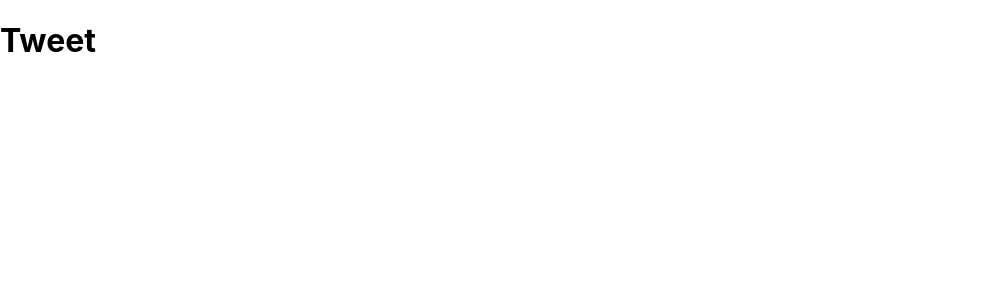
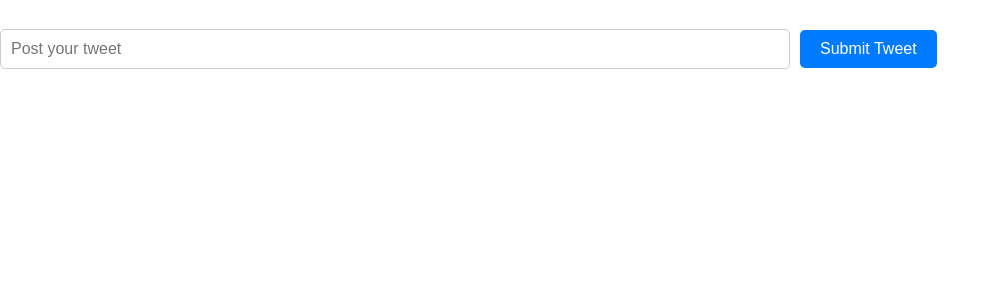
Before and after one commit to otonye77/ChocolateCity, a React (Create React App) app: page /tweet in a window 1280 px wide. Shown: the top 300 px of the page, without its empty margins (0-1000 px from the left). Built offline with nearby package versions, Linux system fonts and the light colour scheme.

Commit message:
implemented create tweet

```diff
--- a/src/Components/ArtistList/ArtistList.jsx
+++ b/src/Components/ArtistList/ArtistList.jsx
@@ -1,7 +1,11 @@
-import { useNavigate } from "react-router-dom";
+import { Link, useNavigate } from "react-router-dom";
 import "./ArtistList.css";
+import ArtistTweet from "../../Pages/ArtistTweet/ArtistTweet";
+import { useState } from "react";
 
 const ArtistList = ({ artist }) => {
+    const [showTweetForm, setShowTweetForm] = useState(false);
+
     const navigate = useNavigate();
     const { id, name, username, email, phone, address: {city} } = artist;
 
@@ -9,13 +13,19 @@ const ArtistList = ({ artist }) => {
         navigate(`/albums/${id}`)
     }
 
+    const ShowForm = () => {
+        setShowTweetForm(!showTweetForm);
+    }
+
     return (
-        <div onClick={() => GoToArtistAlbum(id)} className="artist-card">
-            <h2>{name}</h2>
+        <div className="artist-card">
+            <h2 style={{cursor: 'pointer'}} onClick={() => GoToArtistAlbum(id)}>{name}</h2>
             <p><strong>Username:</strong> {username}</p>
             <p><strong>Email:</strong> {email}</p>
             <p><strong>Phone:</strong> {phone}</p>
             <p><strong>City:</strong> {city}</p>
+            <Link onClick={ShowForm}>Create Tweet</Link>
+            {showTweetForm && <ArtistTweet artistId={id} />}
         </div>
     );
 };
--- /dev/null
+++ b/src/Pages/ArtistTweet/ArtistTweet.css
@@ -0,0 +1,32 @@
+.artist-tweet-form {
+    margin-top: 20px;
+  }
+
+  .artist-tweet-form input {
+    width: 60%;
+    padding: 10px;
+    font-size: 16px;
+    border: 1px solid #ccc;
+    border-radius: 5px;
+  }
+
+  .artist-tweet-form button {
+    margin-top: 10px;
+    padding: 10px 20px;
+    font-size: 16px;
+    background-color: #007bff;
+    color: #fff;
+    border: none;
+    border-radius: 5px;
+    cursor: pointer;
+  }
+
+  .artist-tweet-form button:hover {
+    background-color: #0056b3;
+  }
+
+  .error-message {
+    color: red;
+    font-size: 14px;
+    margin-top: 5px;
+  }
--- a/src/Pages/ArtistTweet/ArtistTweet.jsx
+++ b/src/Pages/ArtistTweet/ArtistTweet.jsx
@@ -1,9 +1,49 @@
-const ArtistTweet = () => {
-    return (
-        <div>
-            <h1>Tweet</h1>
-        </div>
-    )
-}
+import React, { useState } from "react";
+import { CreateTweets } from "../../Services/Api";
+import "./ArtistTweet.css";
+
+const ArtistTweet = ({ artistId }) => {
+  const [tweet, setTweet] = useState("");
+  const [error, setError] = useState("");
+
+  const handleInputChange = (e) => {
+    setTweet(e.target.value);
+    setError("");
+  };
+
+  const handleSubmit = async (e) => {
+    e.preventDefault();
+
+    if (!tweet.trim()) {
+      setError("Tweet cannot be empty");
+      return;
+    }
+
+    try {
+      await CreateTweets(artistId, tweet);
+      setTweet("");
+      setError("");
+      alert("Tweet posted successfully!");
+    } catch (error) {
+      console.error("Error posting tweet:", error);
+      setError("Failed to post tweet. Please try again later.");
+    }
+  };
+
+  return (
+    <div className="artist-tweet-form">
+      <form onSubmit={handleSubmit}>
+        <input
+          type="text"
+          placeholder="Post your tweet"
+          value={tweet}
+          onChange={handleInputChange}
+        />
+        <button style={{marginLeft: '10px'}} type="submit">Submit Tweet</button>
+      </form>
+      {error && <p className="error-message">{error}</p>}
+    </div>
+  );
+};
 
 export default ArtistTweet;
--- a/src/Services/Api.jsx
+++ b/src/Services/Api.jsx
@@ -19,3 +19,16 @@ export const fetchTweets = async () => {
     const response = await axios.get(`${baseUrl}/comments`);
     return response.data;
 }
+
+export const CreateTweets = async (artistId, tweet) => {
+    try {
+        const response = await axios.post(`${baseUrl}/posts`, {
+            userId: artistId,
+            title: tweet,
+        });
+        return response.data;
+    } catch (error) {
+        console.error('Error posting tweet:', error);
+        throw error;
+    }
+}
```
